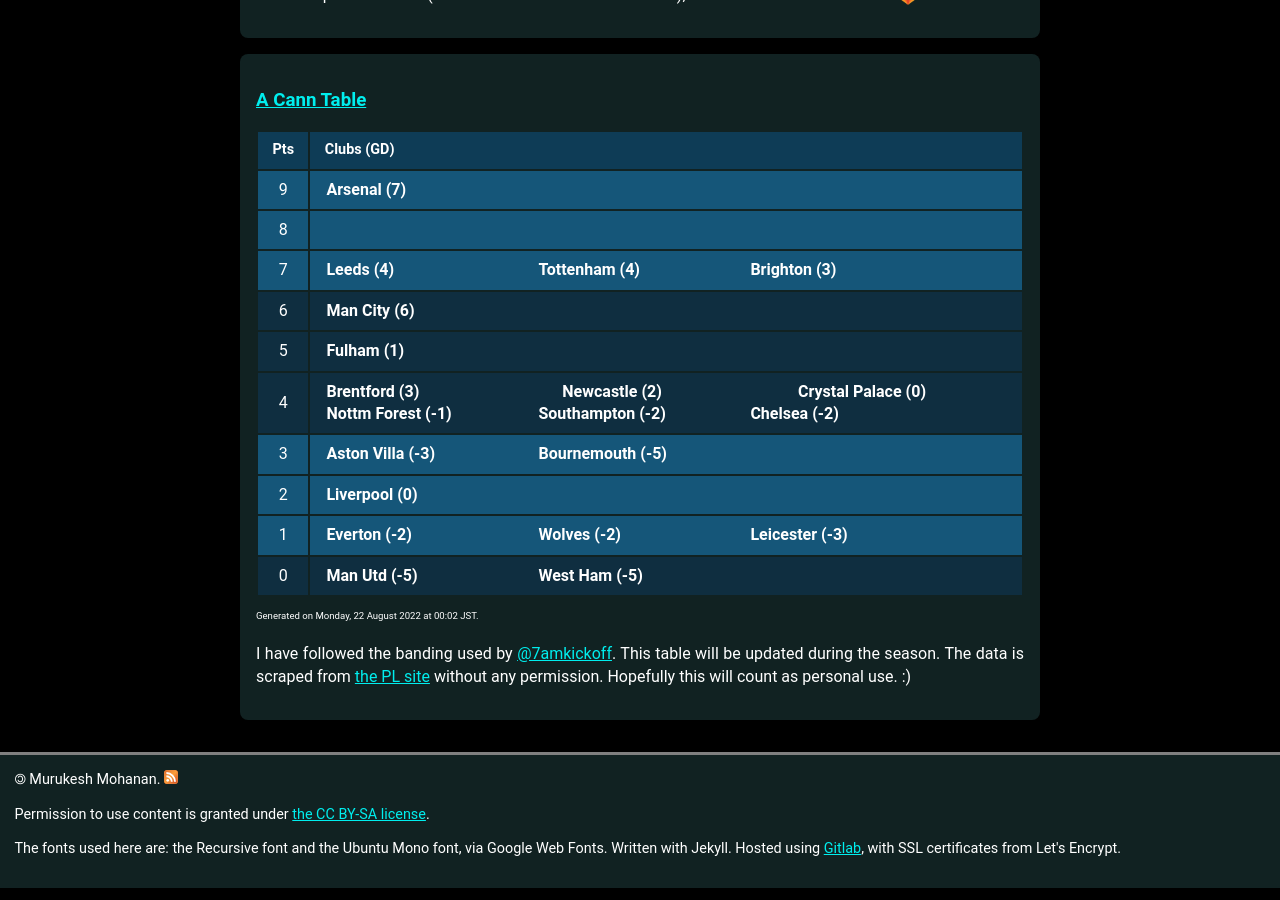
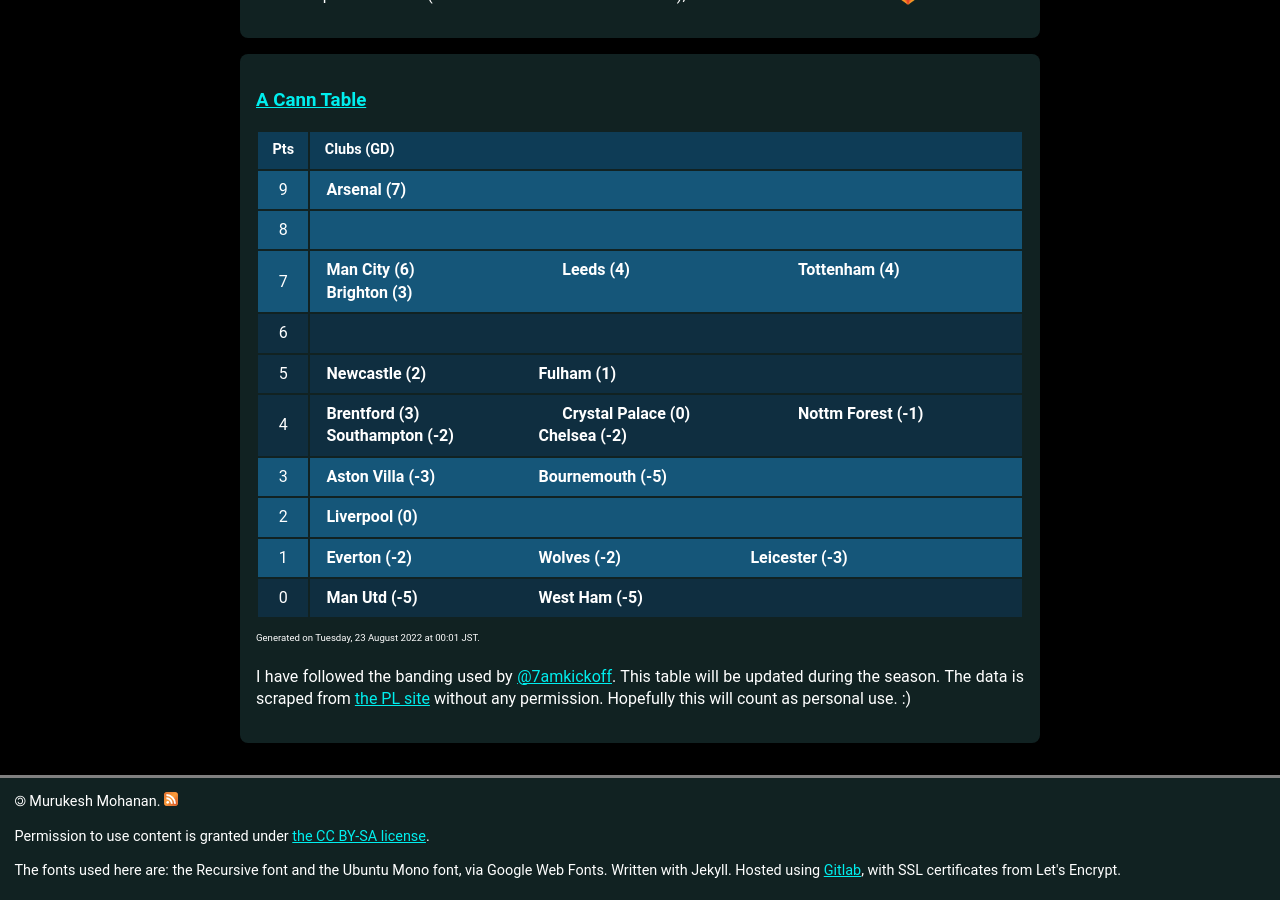
Before and after one commit to muru/muru.github.io, a Jekyll site: the page built from resources.md, in a window 1280 px wide and 900 px high, scrolled down 1315 px. Built offline with Jekyll 4.4.1, drawn with Linux system fonts in a browser that asks for light colours; some web fonts are replaced.

Commit message:
updated cann-table: Tue 23 Aug 00:01:26 JST 2022

```diff
--- a/cann-table.html
+++ b/cann-table.html
@@ -14,6 +14,7 @@
 	<tr class="cann-row-1">
 		<td class="cann-point"> 7 </td>
 		<td class="cann-clubs">
+			<span class="club-name"> Man City (6) </span>
 			<span class="club-name"> Leeds (4) </span>
 			<span class="club-name"> Tottenham (4) </span>
 			<span class="club-name"> Brighton (3) </span>
@@ -22,12 +23,12 @@
 	<tr class="cann-row-2">
 		<td class="cann-point"> 6 </td>
 		<td class="cann-clubs">
-			<span class="club-name"> Man City (6) </span>
 		</td>
  	</tr>
 	<tr class="cann-row-2">
 		<td class="cann-point"> 5 </td>
 		<td class="cann-clubs">
+			<span class="club-name"> Newcastle (2) </span>
 			<span class="club-name"> Fulham (1) </span>
 		</td>
  	</tr>
@@ -35,7 +36,6 @@
 		<td class="cann-point"> 4 </td>
 		<td class="cann-clubs">
 			<span class="club-name"> Brentford (3) </span>
-			<span class="club-name"> Newcastle (2) </span>
 			<span class="club-name"> Crystal Palace (0) </span>
 			<span class="club-name"> Nottm Forest (-1) </span>
 			<span class="club-name"> Southampton (-2) </span>
@@ -71,4 +71,4 @@
 		</td>
  	</tr>
 </table>
-<span id="cann-gen-note"> Generated on  Monday, 22 August 2022 at 00:02 JST. </span>
+<span id="cann-gen-note"> Generated on  Tuesday, 23 August 2022 at 00:01 JST. </span>
```
